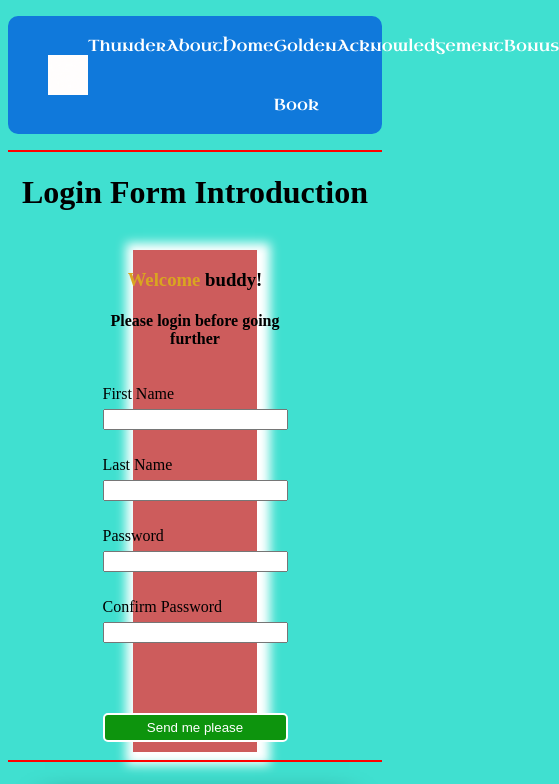
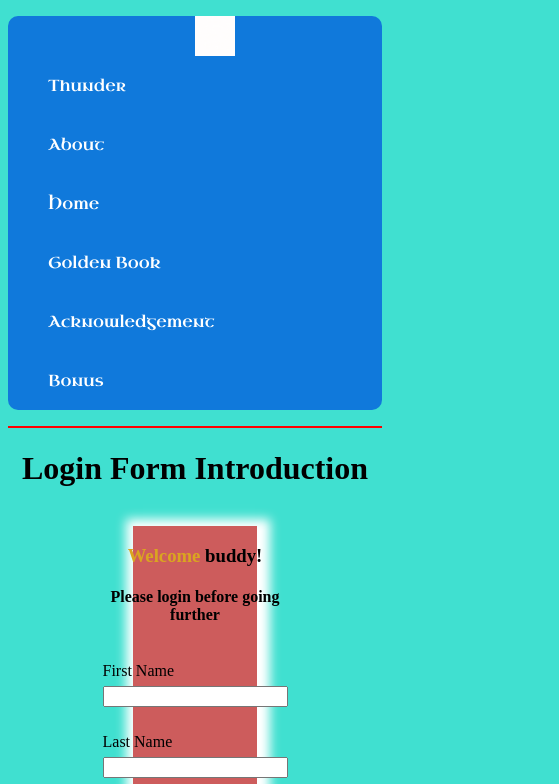
Before and after one commit to chkevers/html_css_udemy, a plain HTML site: page index.html in a window 390 px wide. Shown: the top 784 px of the page, 559 px wide, since content can reach past the window. Drawn offline with nearby package versions, Linux system fonts and the light colour scheme; a web font is replaced by a local one.

Commit message:
Updating website

```diff
--- a/css/style.css
+++ b/css/style.css
@@ -18,6 +18,12 @@ nav {
     border-radius: 10px;
 }
 
+@media (max-width: 500px) {
+    .navbar {
+        flex-direction: column;
+        flex-wrap:wrap;
+    }
+}
 
 .navbar li {
     font-family: 'Pirata One', cursive;
```
